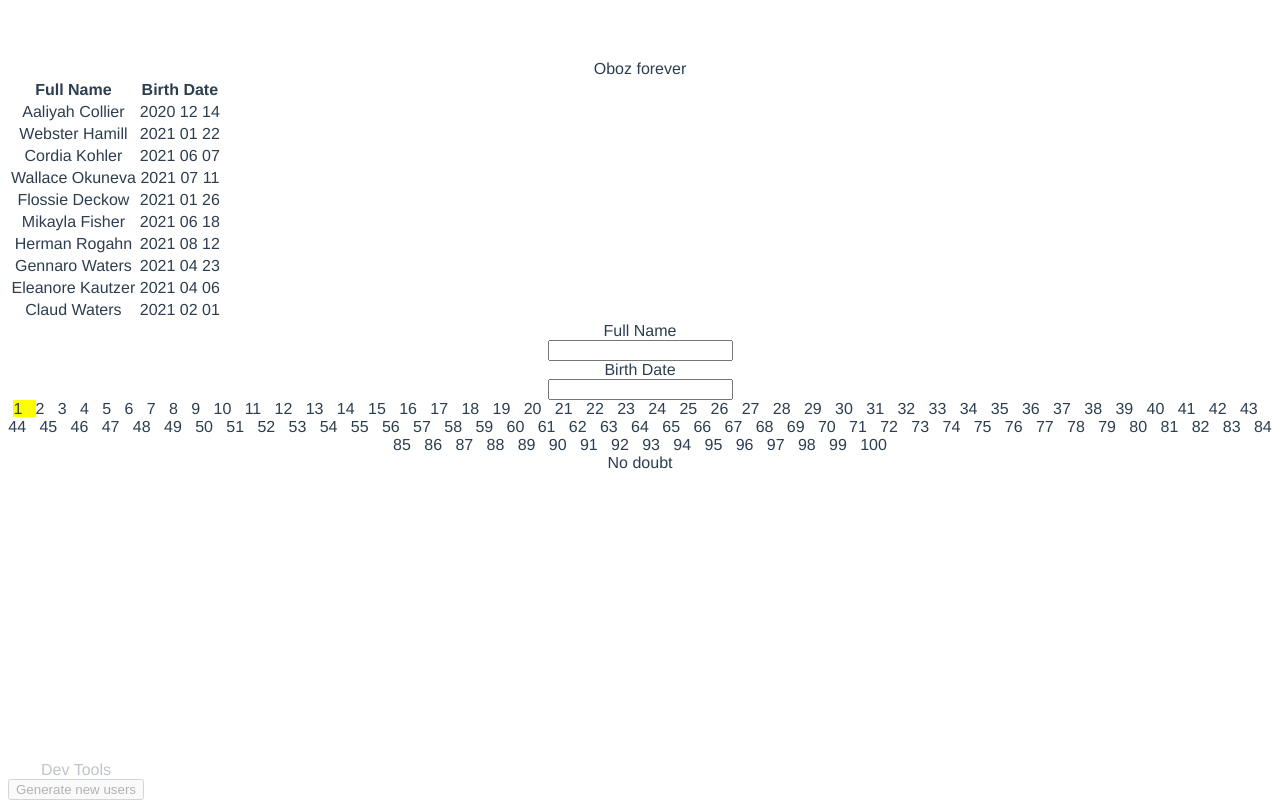
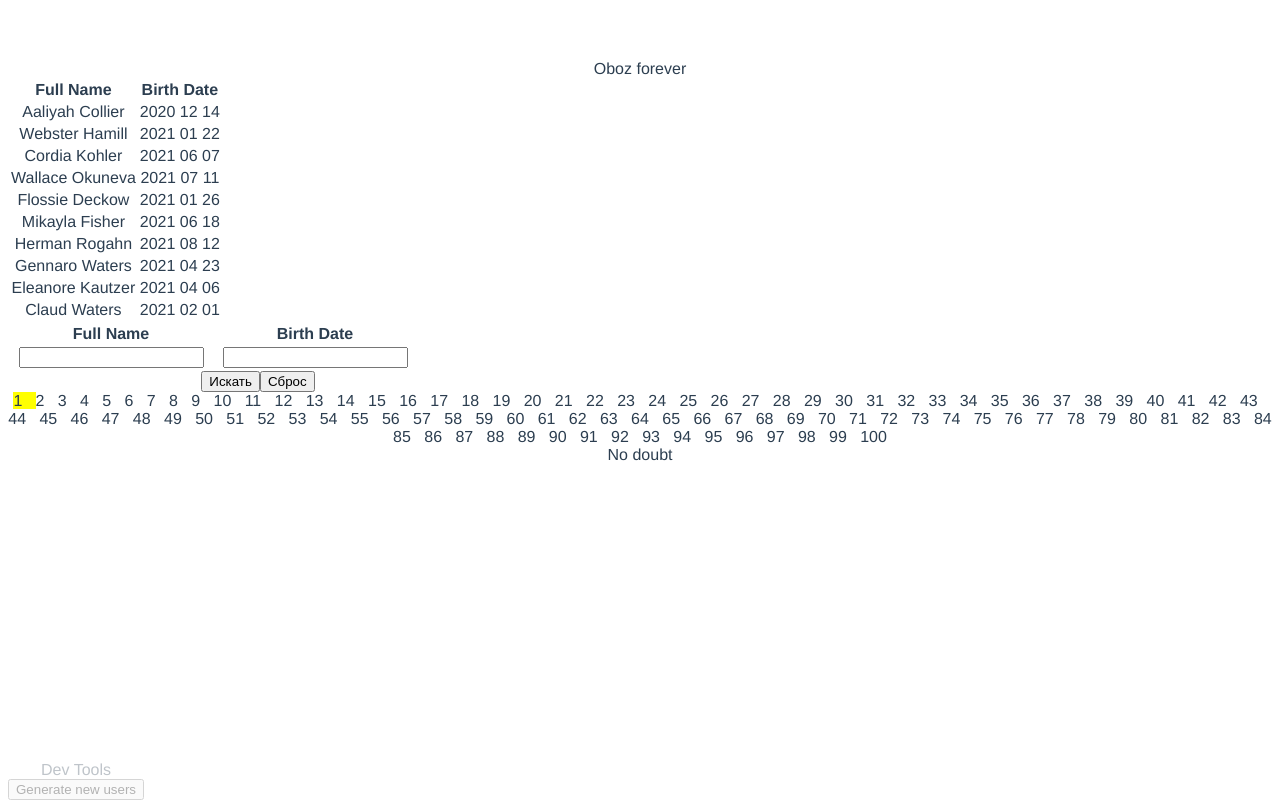
Before and after one commit to Grusteam/vue3-table, a Vue app: page / in a window 1280 px wide. Built offline with nearby package versions, Linux system fonts and the light colour scheme.

Commit message:
#search actions

```diff
--- a/src/components/SearchBar.vue
+++ b/src/components/SearchBar.vue
@@ -1,21 +1,44 @@
 <template>
-  <div class="">
-    <div class="" v-for="{ id, name } in searchFields" :key="id">
-      <div class="title">
+  <div class="table">
+    <table>
+      <thead>
+        <tr>
+          <th v-for="{ id, name } in searchFields" :key="id">
             {{ name }}
-      </div>
+          </th>
+        </tr>
+      </thead>
+      <tbody>
+        <tr>
+          <td v-for="{ id } in searchFields" :key="id">
             <input
               class="input"
               type="text"
               :value="modelValue[id]"
               @input="atInput(id, $event.target.value)"
+              @keydown.enter.exact="search"
             />
-    </div>
+          </td>
+        </tr>
+      </tbody>
+    </table>
+
+    <!--  -->
+    <button
+      v-for="{ id, action, name } in searchActions"
+      :key="id"
+      @click="run(action, id)"
+    >
+      {{ name }}
+    </button>
   </div>
 </template>
 
 <script>
-import { searchFields } from '../scripts/constants/business/table';
+import {
+  searchFields,
+  searchActions,
+} from '../scripts/constants/business/table';
 
 export default {
   name: 'SearchBar',
@@ -26,7 +49,11 @@ export default {
     },
   },
   data() {
-    const result = {};
+    const { modelValue } = this;
+
+    const result = {
+      localValue: modelValue,
+    };
 
     return result;
   },
@@ -34,6 +61,7 @@ export default {
   beforeCreate() {},
   created() {
     this.searchFields = searchFields;
+    this.searchActions = searchActions;
   },
   methods: {
     atInput(key, value) {
@@ -43,12 +71,33 @@ export default {
         [key]: value,
       };
 
-      this.$emit('update:modelValue', result);
+      this.localValue = result;
 
       return result;
+    },
+    search() {
+      const { localValue } = this;
+
+      this.$emit('update:modelValue', localValue);
+    },
+    reset() {
+      this.localValue = {};
+      this.$emit('update:modelValue', this.localValue);
+    },
+    run(method, params) {
+      this[method]?.(params);
     },
   },
 };
 </script>
 
-<style scoped lang="scss"></style>
+<style scoped lang="scss">
+.table {
+  max-width: 500px;
+
+  th,
+  tr {
+    min-width: 200px;
+  }
+}
+</style>
```
Lines whose indentation alone changed are shown as unchanged.
